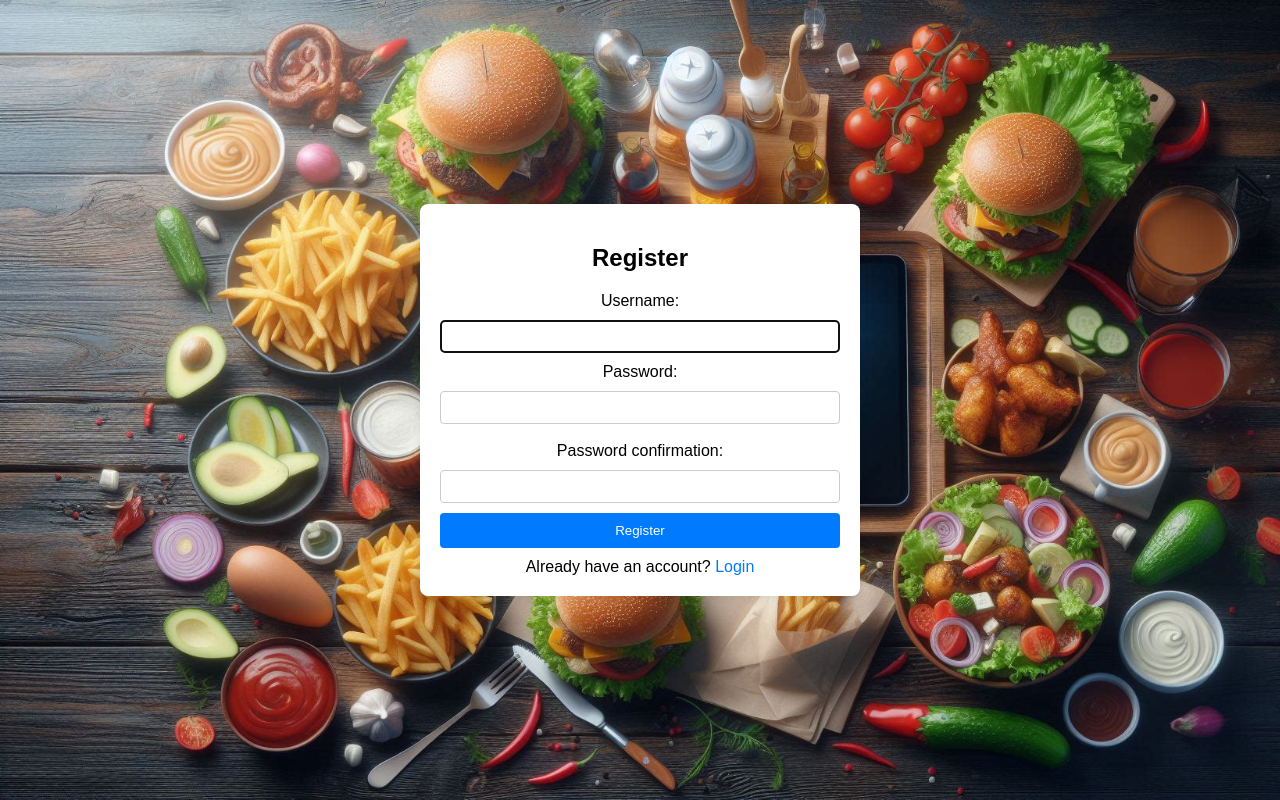
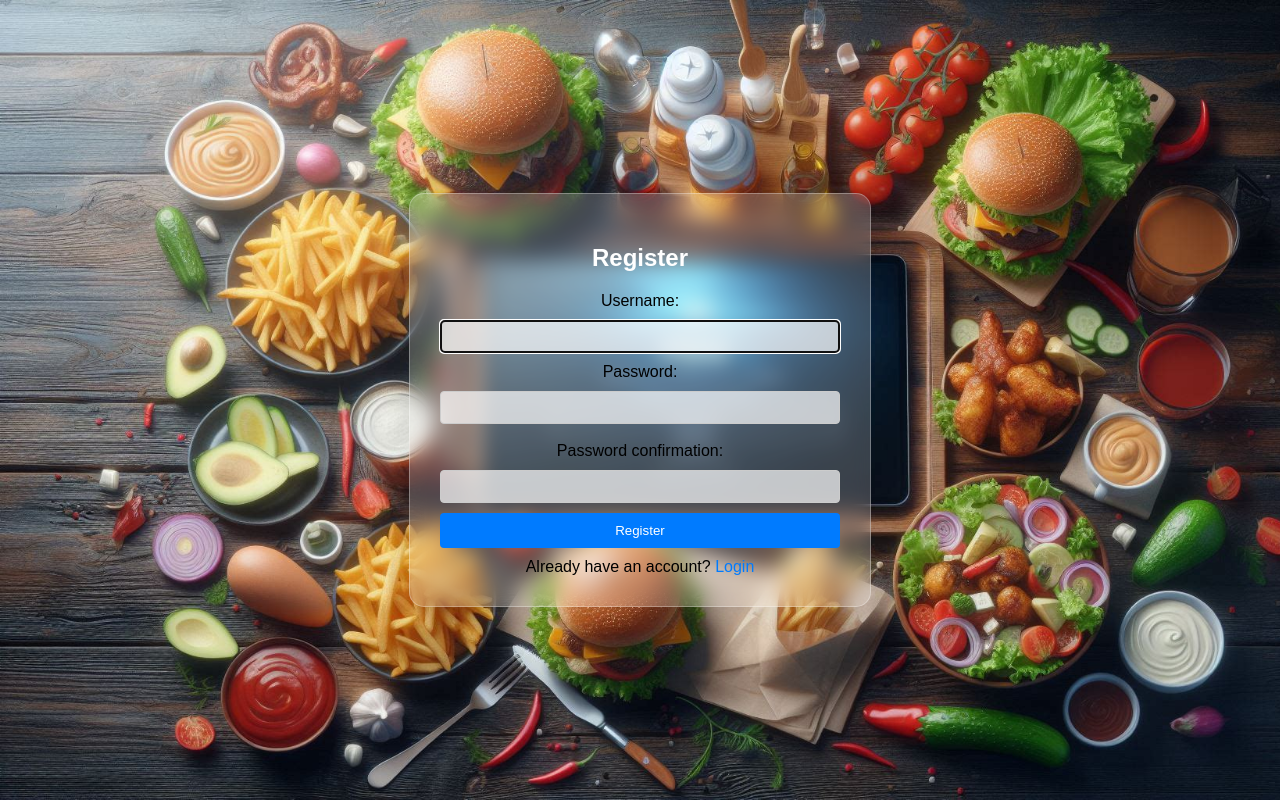
Before and after one commit to lakhman108/Canteen, a Django app: page /canteen/register/ in a window 1280 px wide. Run offline with Django 4.2, Linux system fonts and the light colour scheme.

Commit message:
design changes of login and register

```diff
--- a/templates/index.html
+++ b/templates/index.html
@@ -50,7 +50,7 @@
 
         <!-- Animation container -->
         <div id="animationContainer" style="display: none; position: fixed; top: 50%; left: 50%; transform: translate(-50%, -50%); text-align: center; z-index: 1000;">
-            <dotlottie-player src="https://lottie.host/91f67079-5590-4799-a925-2b3226981946/oBtXQp7ZHM.json" background="transparent" speed="1" style="width: 300px; height: 300px;" loop autoplay></dotlottie-player>
+            <dotlottie-player src="https://lottie.host/91f67079-5590-4799-a925-2b3226981946/oBtXQp7ZHM.json" background="transparent" speed="1" style="width: 300px; height: 300px;"  autoplay></dotlottie-player>
         </div>
 
         <div class="relative flex flex-col items-center justify-between sm:flex-row">
@@ -170,7 +170,7 @@
 
                 setTimeout(() => {
                     animationContainer.style.display = 'none';
-                }, 2300);
+                }, 2200);
 
                 if (typeof data === 'object') {
                     console.log('Item added to cart:', data);
--- a/templates/register.html
+++ b/templates/register.html
@@ -5,27 +5,114 @@
     <meta charset="UTF-8">
     <meta name="viewport" content="width=device-width, initial-scale=1.0">
     <title>Register</title>
-    <link rel="stylesheet" href="{% static 'style.css' %}">
     <style>
+        body {
+            background-image: url("{% static 'loginsinup.png' %}");
+            background-repeat: no-repeat;
+            background-size: cover;
+            font-family: Arial, sans-serif;
+            background-color: #f4f4f4;
+            margin: 0;
+            padding: 0;
+            display: flex;
+            justify-content: center;
+            align-items: center;
+            height: 100vh;
+        }
+
+        .form-container {
+            background: rgba(255, 255, 255, 0.2);
+            border-radius: 15px;
+            padding: 20px;
+            width: 300px;
+            box-shadow: 0 4px 30px rgba(0, 0, 0, 0.1);
+            backdrop-filter: blur(10px);
+            -webkit-backdrop-filter: blur(10px);
+            border: 1px solid rgba(255, 255, 255, 0.3);
+            text-align: center;
+        }
+
+        .form-container h2 {
+            color: #fff;
+        }
+
+        .form-container form {
+            display: flex;
+            flex-direction: column;
+        }
+
+        .form-container input {
+            margin: 10px 0;
+            padding: 8px;
+            border: 1px solid #ccc;
+            border-radius: 4px;
+            background: rgba(255, 255, 255, 0.7);
+        }
+
+        .form-container button {
+            background-color: #007BFF;
+            color: #fff;
+            padding: 10px;
+            border: none;
+            border-radius: 4px;
+            cursor: pointer;
+        }
+
+        .form-container button:hover {
+            background-color: #0056b3;
+        }
+
+        .switch-form {
+            margin-top: 10px;
+        }
+
+        .switch-form a {
+            color: #007BFF;
+            text-decoration: none;
+        }
+
         .password-requirements {
             font-size: 0.8rem;
             margin-top: 0.5rem;
         }
+
         .password-requirements .message {
             color: #dc3545;
             margin-bottom: 0.25rem;
         }
+
         .password-requirements .valid {
             color: #28a745;
         }
-        li{
+
+        li {
             transition: color 1s linear;
             color: red;
+        }
+
+        @media (max-width: 768px) {
+            .form-container {
+                width: 80%;
+                padding: 15px;
+            }
+
+            .form-container input,
+            .form-container button {
+                padding: 10px;
+                margin: 8px 0;
+            }
+        }
+
+        @media (min-width: 769px) {
+            .form-container {
+                width: 400px;
+                padding: 30px;
+            }
         }
     </style>
 </head>
 <body>
-    <div class="container">
+    <div class="form-container">
         <h2>Register</h2>
         <form action="{% url 'canteen:register' %}" method="post">
             {% csrf_token %}
```
Also changed, not shown: templates/admin_panel/ManageOrders.html (+26 -37 lines), templates/admin_panel/admin_nav.html (+31 -5 lines), templates/login.html (+35 -12 lines), db.sqlite3.
